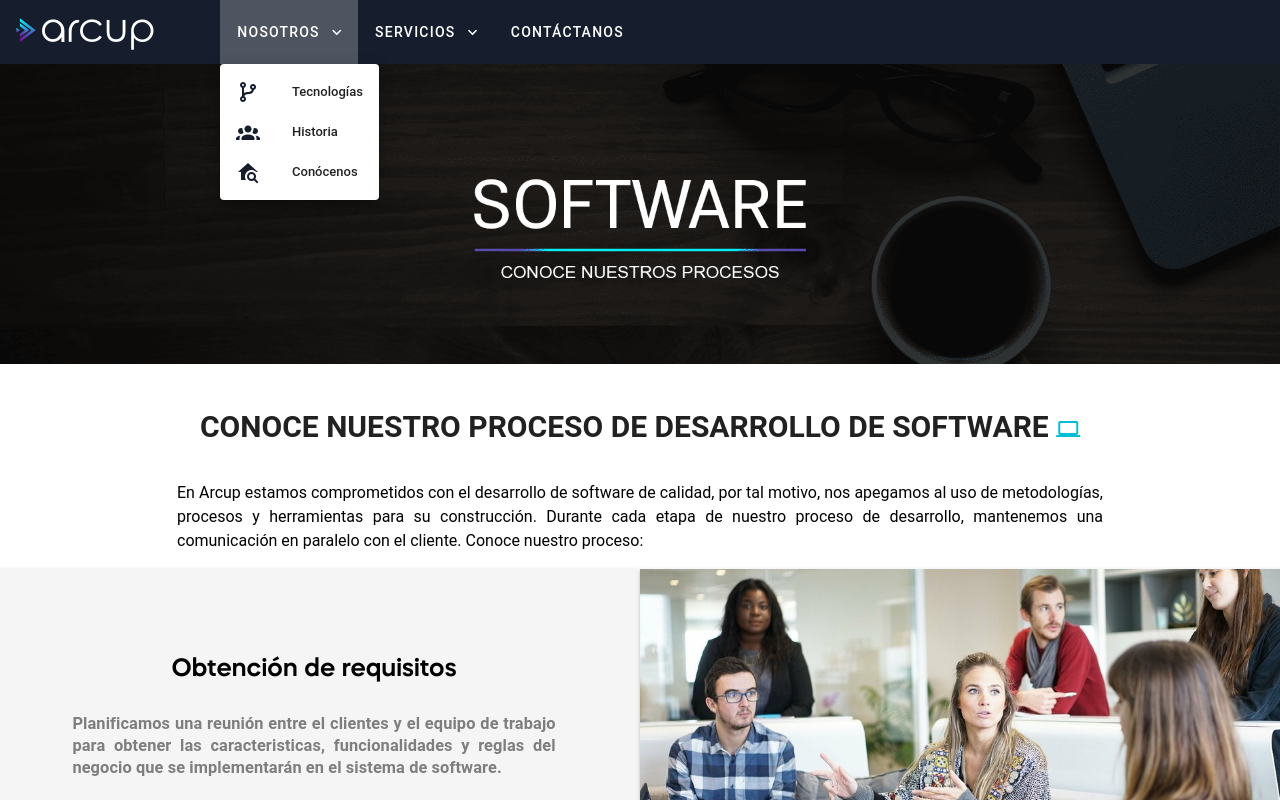
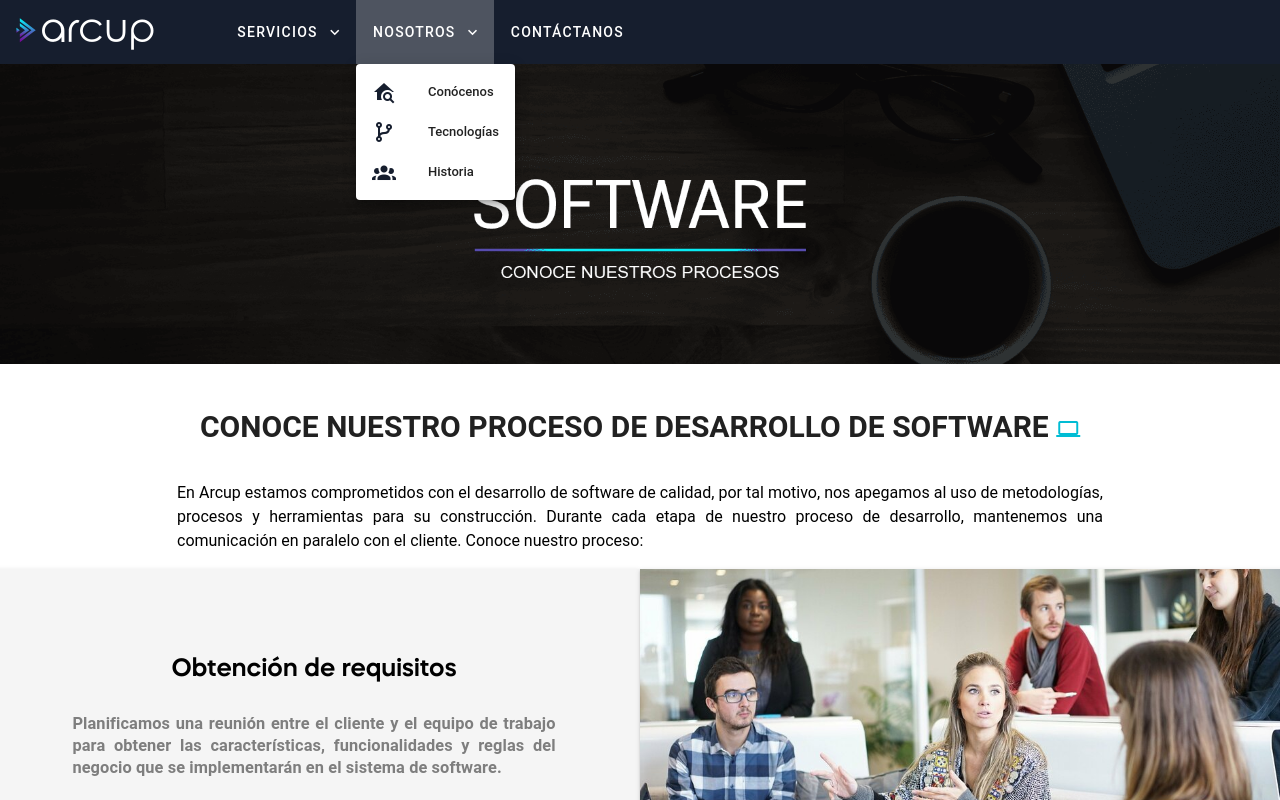
Before and after one commit to Arcup/Arcup-web, a Vue app in the folder arcup/: page /software in a window 1280 px wide. Both pictures are taken after a click on the button "NOSOTROS". Shown: the top 800 px of the page. Built offline with nearby package versions, Linux system fonts and the light colour scheme.

Commit message:
actualización imagen software

```diff
--- a/arcup/src/components/BaseHeader.vue
+++ b/arcup/src/components/BaseHeader.vue
@@ -27,26 +27,6 @@
         <v-menu offset-y transition="slide-y-transition">
           <template v-slot:activator="{ on, attrs }">
             <v-btn text rounded v-bind="attrs" v-on="on" color="white">
-              Nosotros
-              <v-icon right> mdi-chevron-down </v-icon>
-            </v-btn>
-          </template>
-          <v-list dense>
-            <v-list-item
-              v-for="(item, index) in itemsNosotros"
-              :key="index"
-              @click="selectItemNosotros(index)"
-            >
-              <v-list-item-icon>
-                <v-icon color="#161e2eff" v-text="item.icon"></v-icon>
-              </v-list-item-icon>
-              <v-list-item-title>{{ item.text }}</v-list-item-title>
-            </v-list-item>
-          </v-list>
-        </v-menu>
-        <v-menu offset-y transition="slide-y-transition">
-          <template v-slot:activator="{ on, attrs }">
-            <v-btn text rounded v-bind="attrs" v-on="on" color="white">
               Servicios
               <v-icon right> mdi-chevron-down </v-icon>
             </v-btn>
@@ -63,6 +43,26 @@
               <v-list-item-content>
                 <v-list-item-title v-text="item.text"></v-list-item-title>
               </v-list-item-content>
+            </v-list-item>
+          </v-list>
+        </v-menu>
+        <v-menu offset-y transition="slide-y-transition">
+          <template v-slot:activator="{ on, attrs }">
+            <v-btn text rounded v-bind="attrs" v-on="on" color="white">
+              Nosotros
+              <v-icon right> mdi-chevron-down </v-icon>
+            </v-btn>
+          </template>
+          <v-list dense>
+            <v-list-item
+              v-for="(item, index) in itemsNosotros"
+              :key="index"
+              @click="selectItemNosotros(index)"
+            >
+              <v-list-item-icon>
+                <v-icon color="#161e2eff" v-text="item.icon"></v-icon>
+              </v-list-item-icon>
+              <v-list-item-title>{{ item.text }}</v-list-item-title>
             </v-list-item>
           </v-list>
         </v-menu>
@@ -130,13 +130,13 @@ export default {
     group: null,
     collapseOnScroll: true,
     itemsNosotros: [
+      { text: "Conócenos", icon: "mdi-home-search" },
       { text: "Tecnologías", icon: "mdi-source-branch" },
       { text: "Historia", icon: "mdi-account-group" },
-      { text: "Conócenos", icon: "mdi-home-search" },
     ],
     itemsServicios: [
+      { text: "Paquetes", icon: "mdi-package-variant" },
       { text: "Software", icon: "mdi-web" },
-      { text: "Paquetes", icon: "mdi-package-variant" },
       { text: "Tu proyecto", icon: "mdi-vector-polyline-edit" },
     ],
   }),
@@ -150,13 +150,13 @@ export default {
     selectItemNosotros: function (index) {
       switch (index) {
         case 0:
+          this.openView("About");
+          break;
+        case 1:
           this.openView("Technology");
           break;
-        case 1:
+        case 2:
           this.openView("Story");
-          break;
-        case 2:
-          this.openView("About");
           break;
         default:
           break;
@@ -165,10 +165,10 @@ export default {
     selectItemServicios: function (index) {
       switch (index) {
         case 0:
-          this.openView("Software");
+          this.openView("Package");
           break;
         case 1:
-          this.openView("Package");
+          this.openView("Software");
           break;
         case 2:
           this.openView("YourProject");
--- a/arcup/src/views/Software.vue
+++ b/arcup/src/views/Software.vue
@@ -37,8 +37,8 @@
               <v-card-text> <h2>Obtención de requisitos</h2> </v-card-text>
               <v-card-text>
                 <h3>
-                  Planificamos una reunión entre el clientes y el
-                  equipo de trabajo para obtener las caracteristicas, funcionalidades y reglas
+                  Planificamos una reunión entre el cliente y el
+                  equipo de trabajo para obtener las características, funcionalidades y reglas
                   del negocio que se implementarán en el sistema de software.
                 </h3>
               </v-card-text>
@@ -96,7 +96,7 @@
           <v-card rounded="0" height="300">
             <v-img
               height="300"
-              src="../assets/software-images/image-diseño.jpg"
+              src="../assets/software-images/image-diseno.jpg"
             >
             </v-img>
           </v-card>
@@ -133,7 +133,7 @@
           <v-card class="pa-2 text-center d-flex align-content-center flex-wrap" color="#F5F5F5" rounded="0" height="300">
             <v-card-text><h2>Pruebas</h2></v-card-text>
             <v-card-text class="pt-0"> <h3>
-              Realizamos un plan de pruebas por iteración para validar los modulos implementados, asegurando así la calidad
+              Realizamos un plan de pruebas por iteración para validar los módulos implementados, asegurando así la calidad
               del producto final.
             </h3> </v-card-text>
           </v-card>
@@ -165,7 +165,7 @@
             <v-card-text><h2>Despliegue</h2></v-card-text>
             <v-card-text class="pa-0 text-center">
               <h3>
-                En esta fase no aseguramos de que tu sistema se encuentre disponible y
+                En esta fase nos aseguramos de que tu sistema se encuentre disponible y
                 funcionando acorde a los requisitos establecidos en cada una de las fases
                 del proceso de desarrollo.
               </h3>
@@ -202,7 +202,7 @@ import BaseFooter from "@/components/BaseFooter.vue";
 
 import obtencionReque from "../assets/software-images/image-obtencionReque.jpg";
 import analisis from "../assets/software-images/image-analisis.jpg";
-import diseño from "../assets/software-images/image-diseño.jpg";
+import diseno from "../assets/software-images/image-diseno.jpg";
 import codificacion from "../assets/software-images/image-codificacion.jpg";
 import pruebas from "../assets/software-images/image-pruebas.jpg";
 import despliegue from "../assets/software-images/image-despliegue.jpg";
@@ -218,8 +218,8 @@ export default {
       sections: [
         {
           title: "Obtención de requisitos",
-          description: "Planificamos una reunión entre el clientes y el equipo "
-           + "de trabajo para obtener las caracteristicas, funcionalidades y reglas "
+          description: "Planificamos una reunión entre el cliente y el equipo "
+           + "de trabajo para obtener las características, funcionalidades y reglas "
            + "del negocio que se implementarán en el sistema de software.",
           src: obtencionReque,
         },
@@ -235,7 +235,7 @@ export default {
           description: "Creamos prototipos funcionales que guían el proceso de construcción y "
             + "permiten a los desarrolladores y al cliente visualizar de manera clara el "
             + "comportamiento del sistema.",
-          src: diseño,
+          src: diseno,
         },
         {
           title: "Codificación",
@@ -251,7 +251,7 @@ export default {
         },
         {
           title: "Despliegue",
-          description: "En esta fase no aseguramos de que tu sistema se encuentre disponible y "
+          description: "En esta fase nos aseguramos de que tu sistema se encuentre disponible y "
             + "funcionando acorde a los requisitos establecidos en cada una de las fases"
             + "del proceso de desarrollo.",
           src: despliegue,
```
Also changed, not shown: arcup/src/assets/software-images/image-diseno.jpg (renamed from arcup/src/assets/software-images/image-diseño.jpg).
